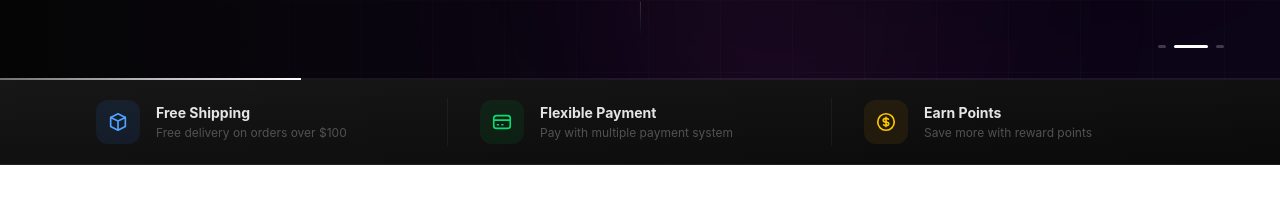
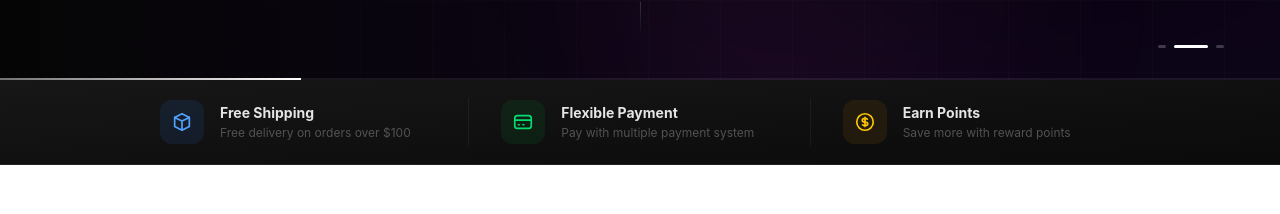
Before and after one commit to GeraldoChin/EletroZone, a React (Vite) app in the folder e-comerce/: page / in a window 1280 px wide. Shown: the part 819-1033 px from the top of the page. Built offline with nearby package versions, Linux system fonts and the light colour scheme.

Commit message:
Atualização  dos conteiners

```diff
--- a/e-comerce/src/components/FeaturedBanners.jsx
+++ b/e-comerce/src/components/FeaturedBanners.jsx
@@ -46,7 +46,7 @@ const BannerCard = ({ item, height = 248, delay = 0 }) => (
 
 export default function FeaturedBanners() {
   return (
-    <section className="max-w-[1700px] mx-auto px-12 pt-16">
+    <section className="max-w-[1280px] mx-auto px-12 pt-16">
       <div className="grid grid-cols-3 gap-4">
         {FEATURED_BANNERS.map((item, i) => (
           <BannerCard key={i} item={item} height={248} delay={i * 60} />
--- a/e-comerce/src/components/Trustbar.jsx
+++ b/e-comerce/src/components/Trustbar.jsx
@@ -25,7 +25,7 @@ export default function TrustBar() {
 
   return (
     <div className="bg-gradient-to-br from-neutral-900 to-neutral-950 border-b border-white/5">
-      <div className="max-w-6xl mx-auto grid grid-cols-3">
+      <div className="max-w-5xl mx-auto grid grid-cols-3">
         {items.map((item, index) => (
           <div
             key={item.title}
```
